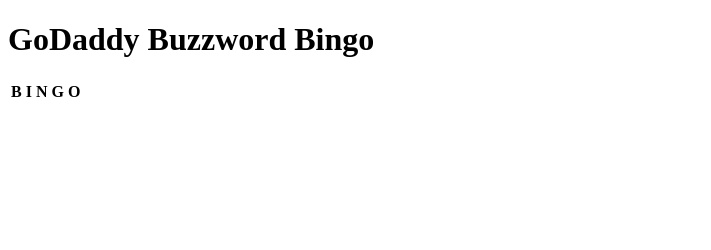
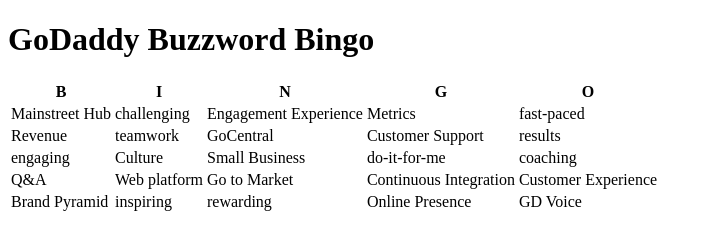
Before and after one commit to rkmarks/buzzword-bingo, a React app: page / in a window 1280 px wide. Shown: the whole page, without its empty margins (0-711 px from the left). Built offline with nearby package versions, Linux system fonts and the light colour scheme.

Commit message:
[tiny]  created cells for words and modified css

```diff
--- a/src/bingo-board.js
+++ b/src/bingo-board.js
@@ -2,14 +2,62 @@
 import PropTypes from 'prop-types';
 
 import BingoRow from './bingo-row';
-
+import Words from './words';
 
 export default class BingoBoard extends Component {
 
+  constructor(props, ...args) {
+    super(props, ...args);
+    this.state = {
+      words: this.getRandomTwentyFive(),
+      boardState: this.getClearBoard()
+    };
+  }
+
+  getClearBoard() {
+    const matrix = [];
+    for (let i=0; i < 5; i++) {
+      const row = [];
+      for (let j=0; j < 5; j++) {
+        row.push(j === 2 && i === 2);
+      }
+      matrix.push(row);
+    }
+    return matrix;
+  }
+
+  getRandomIndex() {
+    const min = 0;
+    const max = Words.length;
+    return Math.floor(Math.random() * (max - min)) + min;
+  }
+
+  getRandomTwentyFive() {
+    const randomWords = [];
+    const seen = {};
+    for(let i =0; i < 25; i++) {
+      const idx = this.getRandomIndex();
+      if (idx in seen) {
+        i--;
+        continue;
+      }
+      seen[idx] = true;
+      randomWords.push(Words[idx]);
+    }
+    return randomWords;
+  }
+
   render() {
-    return(
+    const { words, boardState } = this.state;
+    const rows = [];
+    for (let i=0; i < 5; i++) {
+      const rowWords = words.slice(i * 5, (i + 1) * 5);
+      const rowState = boardState[i];
+      rows.push(<BingoRow words={rowWords} rowState={rowState} key={i} />);
+    }
+    return (
       <div>
-        <header className='header'>
+        <header>
           <h1>GoDaddy Buzzword Bingo</h1>
         </header>
         <main className='container'>
@@ -18,7 +66,7 @@
               <BingoRow isHeaderRow/>
             </thead>
             <tbody className='bingo-body'>
-              <BingoRow/>
+              { rows }
             </tbody>
           </table>
         </main>
--- /dev/null
+++ b/src/bingo-cell.js
@@ -0,0 +1,33 @@
+import React, { Component } from 'react';
+import PropTypes from 'prop-types';
+
+export default class BingoCell extends Component {
+
+  constructor(props, ...args) {
+    super(props, ...args)
+    this.state = {
+      isActive: false
+    }
+    this.setCellActive = this.setCellActive.bind(this);
+  }
+
+  setCellActive() {
+    const { isActive } = this.state;
+    this.setState({
+      isActive: !isActive
+    });
+  }
+
+  render() {
+    const { children } = this.props;
+    const { isActive } = this.state;
+    const activeClass = isActive ? 'active-cell': '';
+    return (
+      <td className={`bingo-cell ${activeClass}`} onClick={this.setCellActive} >{ children }</td>
+    );
+  }
+}
+
+BingoCell.propTypes = {
+  children: PropTypes.node.isRequired
+};
--- a/src/bingo-row.js
+++ b/src/bingo-row.js
@@ -1,21 +1,23 @@
 import React, { Component } from 'react';
 import PropTypes from 'prop-types';
 import BingoHeading from './bingo-heading';
-import words from './words';
+import BingoCell from './bingo-cell';
 
 const headerData = ['B', 'I', 'N', 'G', 'O'];
 
 export default class BingoRow extends Component {
 
   render() {
-    const { isHeaderRow } = this.props;
+    const { isHeaderRow, words, rowState } = this.props;
     let cells;
     if (isHeaderRow) {
       cells = headerData.map((letter, idx) => {
         return <BingoHeading key={ idx }>{ letter }</BingoHeading>;
       });
     } else {
-
+      cells = words.map((word, idx) => {
+        return <BingoCell key={idx}>{ word }</BingoCell>;
+      });
     }
     return (
       <tr>{ cells }</tr>
@@ -24,7 +26,9 @@
 }
 
 BingoRow.propTypes = {
-  isHeaderRow: PropTypes.bool
+  isHeaderRow: PropTypes.bool,
+  words: PropTypes.arrayOf(PropTypes.string),
+  rowState: PropTypes.arrayOf(PropTypes.bool)
 };
 
 BingoRow.defaultProps = {
--- a/src/scss/index.scss
+++ b/src/scss/index.scss
@@ -1,24 +1,27 @@
 @import 'variables';
 
 body {
-  background-color: $secondary
+  background-color: $godaddy;
+}
+
+h1 {
+  color: $secondary;
+  text-align: center;
 }
 
 .container {
-  width: 100%;
+  width: 100vw;
   margin-right: auto;
   margin-left: auto;
   display: flex;
   flex-wrap: wrap;
 }
 
-.header {
-  text-align: center;
-}
-
 .bingo-table {
   border: $border;
-  width: 100%;
+  width: 100vw;
+  height: 75vh;
+  background-color: $secondary;
 }
 
 .bingo-header {
@@ -26,7 +29,8 @@
     background-color: $primary;
     color: $secondary;
     border: $border;
-    height: 40px;
+    height: 50px;
+    width: 20%;
     justify-content: space-around;
     align-content: space-between;
   }
@@ -34,4 +38,18 @@
 
 .bingo-body {
   border: $border;
+  tr {
+    width: 20%;
+  }
 }
+
+.bingo-cell {
+  text-align: center;
+  border: $border;
+  font-weight: bold;
+}
+
+.active-cell {
+  background-color: $primary;
+  color: $secondary;
+}
--- a/src/words.json
+++ b/src/words.json
@@ -29,5 +29,9 @@
   "challenging",
   "engaging",
   "fast-paced",
-  "inspiring"
+  "inspiring",
+  "results",
+  "coaching",
+  "teamwork",
+  "envision"
 ]
```
